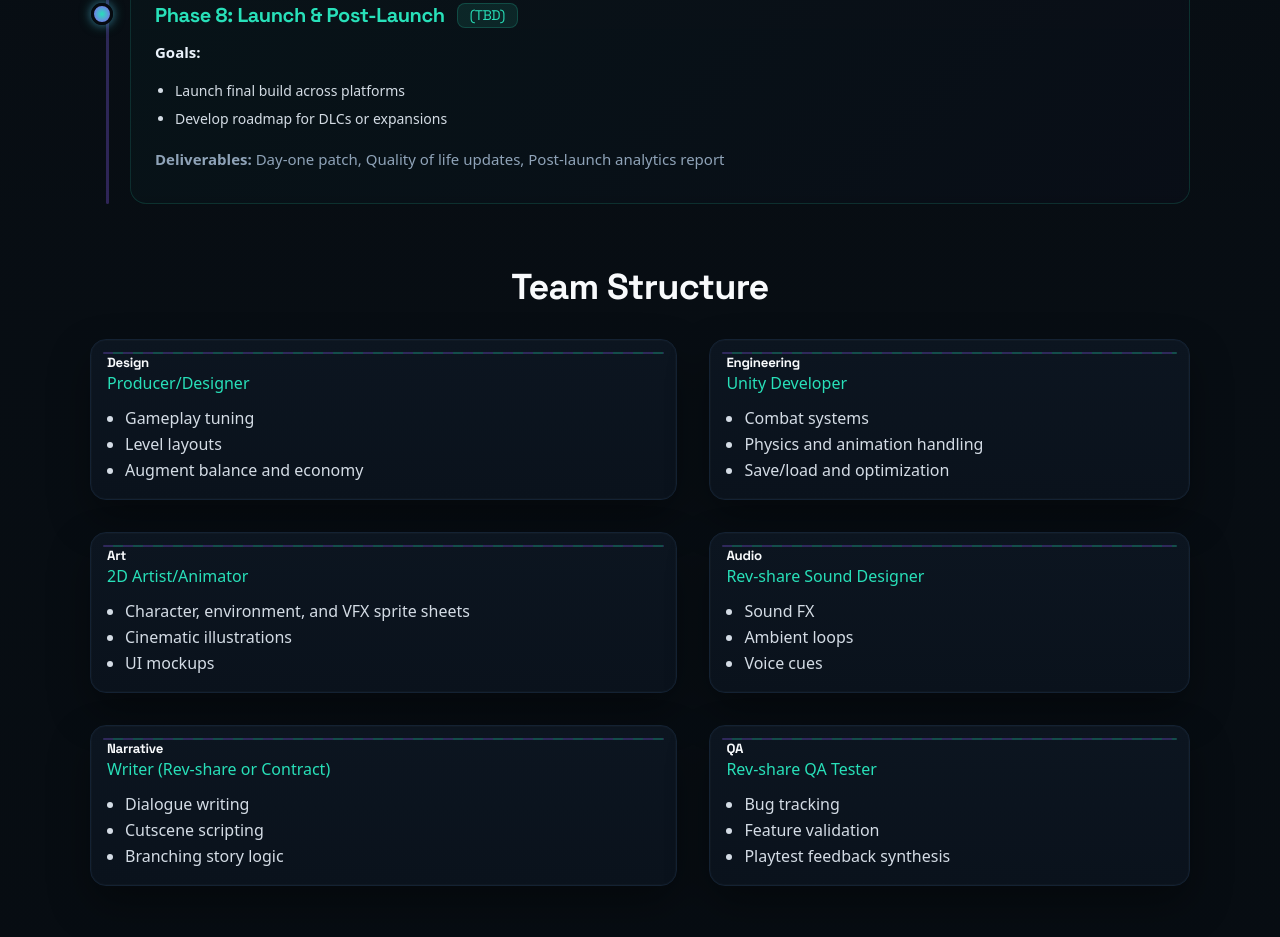
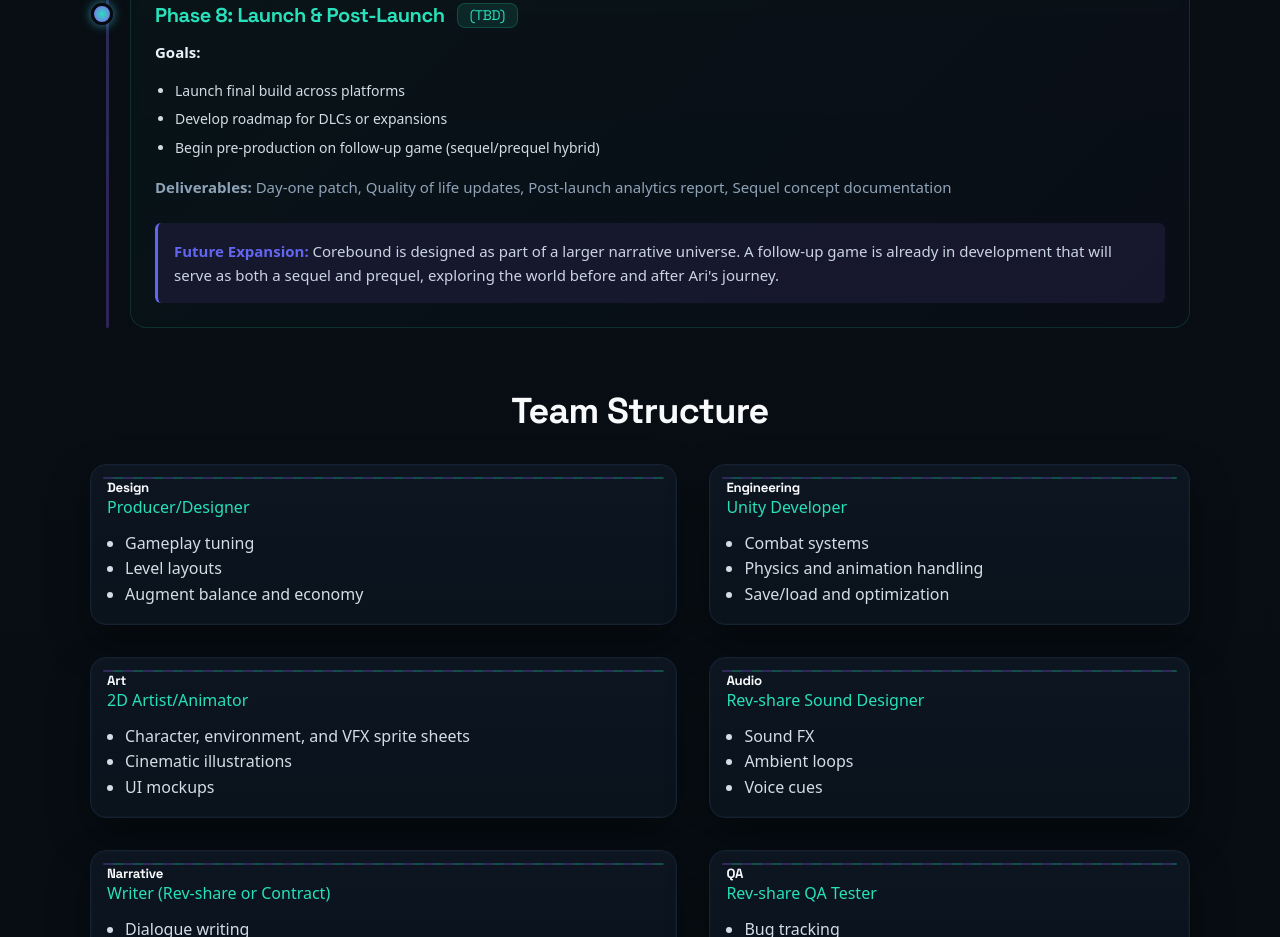
Before and after one commit to terryjteng/K8, a plain HTML site: page corebound.html in a window 1280 px wide. Shown: the part 6509-7446 px from the top of the page. Drawn offline with Linux system fonts and the light colour scheme.

Commit message:
Add future expansion details: Corebound sequel/prequel and Last Light multiplayer potential

```diff
--- a/corebound.html
+++ b/corebound.html
@@ -406,8 +406,15 @@
             <ul class="kb-bullets compact" style="margin-bottom:1rem;">
               <li>Launch final build across platforms</li>
               <li>Develop roadmap for DLCs or expansions</li>
+              <li>Begin pre-production on follow-up game (sequel/prequel hybrid)</li>
             </ul>
-            <p class="kb-muted"><strong>Deliverables:</strong> Day-one patch, Quality of life updates, Post-launch analytics report</p>
+            <p class="kb-muted"><strong>Deliverables:</strong> Day-one patch, Quality of life updates, Post-launch analytics report, Sequel concept documentation</p>
+
+            <div style="margin-top:1.5rem; padding:1rem; background:rgba(139,92,246,0.1); border-left:3px solid var(--accent-primary); border-radius:6px;">
+              <p style="margin:0; font-size:0.9375rem; line-height:1.6; color:var(--text-secondary);">
+                <strong style="color:var(--accent-primary);">Future Expansion:</strong> Corebound is designed as part of a larger narrative universe. A follow-up game is already in development that will serve as both a sequel and prequel, exploring the world before and after Ari's journey.
+              </p>
+            </div>
           </article>
         </div>
 
```
Also changed, not shown: lastlight.html (+7 -0 lines).
